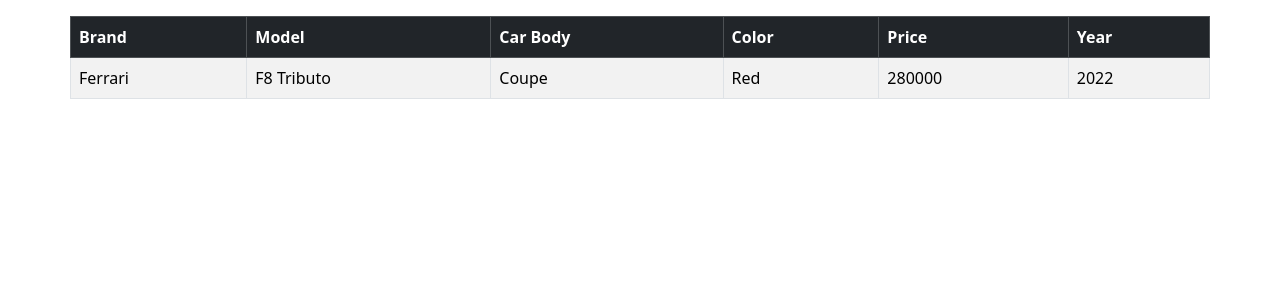
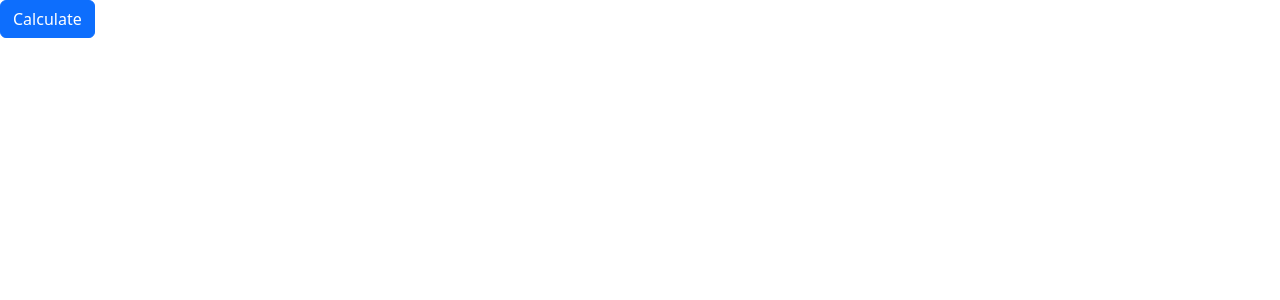
Before and after one commit to Mouha-med-ouchen/react_rep, a React (Create React App) app in the folder myapp/: page / in a window 1280 px wide. Shown: the top 300 px of the page. Built offline with nearby package versions, Linux system fonts and the light colour scheme.

Commit message:
react-UseCallback react Hooks

```diff
--- /dev/null
+++ b/myapp/src/UseCallback/Math.jsx
@@ -0,0 +1,19 @@
+import React, { useCallback } from 'react'
+
+export default function Math() {
+
+    const a = 14;
+    const b = 27;
+
+    const handleClick = useCallback(() => {
+        let res = a + b;
+        console.log(res)
+        return res;
+    }, [a, b ])
+
+    return (
+        <div>
+            <button onClick={handleClick} className='btn btn-primary ' > Calculate</button>
+        </div>
+    )
+}
--- a/myapp/src/index.js
+++ b/myapp/src/index.js
@@ -4,11 +4,11 @@
 import 'bootstrap/dist/css/bootstrap.min.css';
 import 'bootstrap/dist/js/bootstrap.bundle.min.js';
 
-import CarList from './Cars/CarList';
+import Math from './UseCallback/Math';
 
 const root = ReactDOM.createRoot(document.getElementById('root'));
 root.render(
   <React.StrictMode>
-  <CarList></CarList>
+  <Math></Math>
   </React.StrictMode>
 );
```
